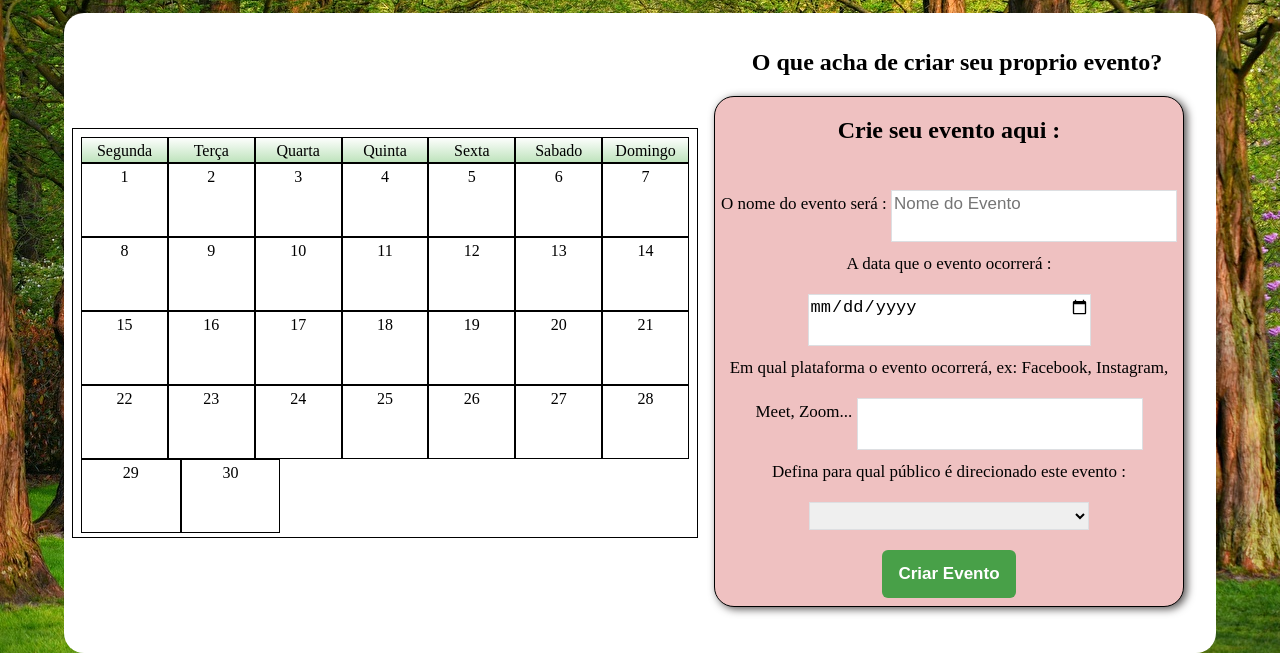
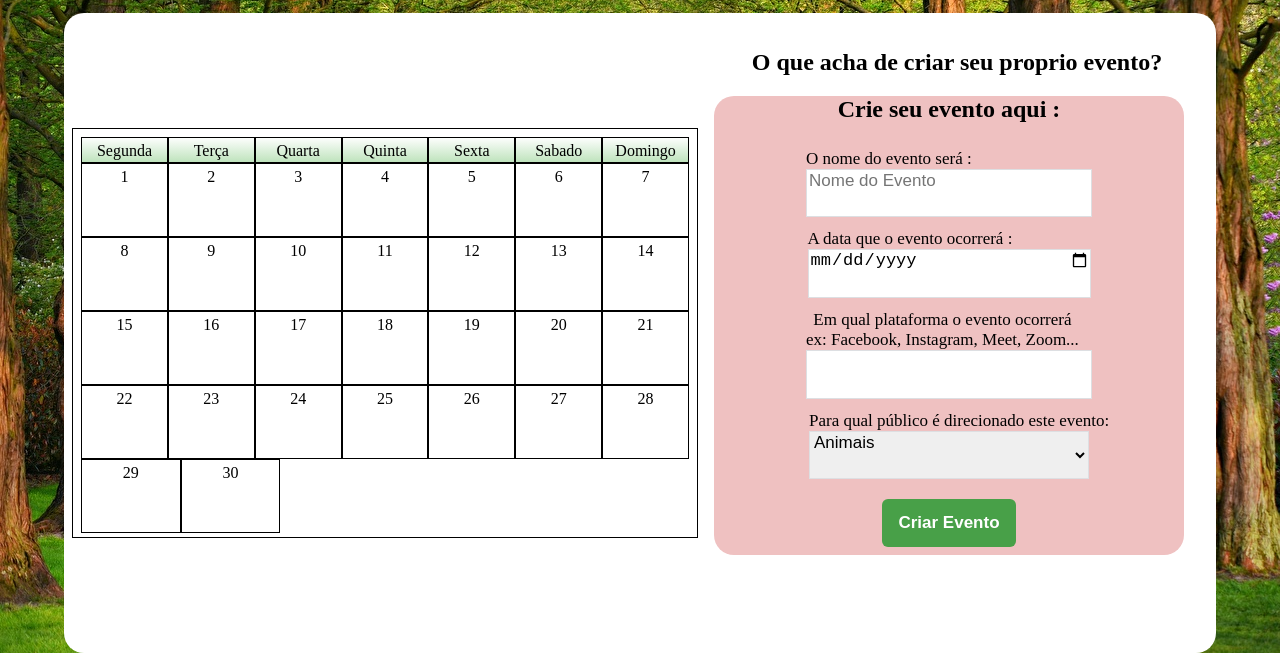
Before and after one commit to VitoriaAkemi/PanaceIA, a plain HTML site: page agenda.html in a window 1280 px wide. Shown: the part 187-840 px from the top of the page. Drawn offline with Linux system fonts and the light colour scheme.

Commit message:
alteração de direcionamento

```diff
--- a/agenda.html
+++ b/agenda.html
@@ -80,29 +80,29 @@
     </div>
     <div class="cria">
         <h2>O que acha de criar seu proprio evento? </h2>
-        <div class="criaEventos depoimento">
+        <div class="criaEventos">
         <h2>Crie seu evento aqui : </h2>
         <form action="">
             <div> <!--inputs para dados do evento a ser criado-->
-                <div class="campo"> <!--input do nome do evento-->
+                <div class="campo campoLabel"> <!--input do nome do evento-->
                     <label for="idnmEvento">O nome do evento será : </label>
                     <input type="text" id="idnmEvento" name="nmEv" class="entrada" placeholder="Nome do Evento" required
                     oninvalid="setCustomValidity('Esse campo deve ser preenchido para concluir a criação do evento!')"
                     pattern="^[a-zA-ZáàâãéèêíïóôõöúçñÁÀÂÃÉÈÍÏÓÔÕÖÚÇÑ ]{3,}$">
                 </div>
-                <div class="campo"> <!--input da data do evento-->
+                <div class="campo campoLabel"> <!--input da data do evento-->
                     <label for="idDataEvento">A data que o evento ocorrerá :</label>
                     <input type="date" id="idDataEvento" name="dtEv" class="entrada" required
                     oninvalid="setCustomValidity('Esse campo deve ser preenchido para concluir a criação do evento!')">
                 </div>
-                <div class="campo"> <!--input de qual plataforma sera o evento-->
-                    <label for="idPlataforma">Em qual plataforma o evento ocorrerá, ex: Facebook, Instagram, Meet, Zoom...</label>
+                <div class="campo campoLabel espaco"> <!--input de qual plataforma sera o evento-->
+                    <label for="idPlataforma">Em qual plataforma o evento ocorrerá<br> ex: Facebook, Instagram, Meet, Zoom...</label>
                     <input type="text" id="idPlataforma" name="plEv" class="entrada" required
                     oninvalid="setCustomValidity('Esse campo deve ser preenchido para concluir a criação do evento!')"
                     pattern="^[a-zA-ZáàâãéèêíïóôõöúçñÁÀÂÃÉÈÍÏÓÔÕÖÚÇÑ ]{3,}$">
                 </div>
-                <div class="campo"> <!--input de qaul sera o publico de interesse-->
-                    <label for="idInteressesEvento">Defina para qual público é direcionado este evento : </label>
+                <div class="campo campoLabel"> <!--input de qaul sera o publico de interesse-->
+                    <label for="idInteressesEvento">Para qual público é direcionado este evento: </label>
                     <select name="itEv" id="idInteressesEvento" class="entrada">
                         <option value="an">Animais</option>
                         <option value="ar">Artes</option>
--- a/css/style.css
+++ b/css/style.css
@@ -105,6 +105,7 @@ fieldset{
 .quadro{
     padding: 20px 0;
     display: flex;
+    justify-content: space-around;
 }
 
 .gif{
@@ -143,7 +144,6 @@ fieldset{
     font-size: 17px;
     width: 35vh;
     border: 1px solid #dddfe2;
-    height: 3vh;
     margin-top: 2.5vh;
 }
 
@@ -366,6 +366,10 @@ fieldset{
     height: 18vh;
 }
 
+input#idPlataforma {
+    margin-top: 5vh;
+}
+
 .quadro3 {
     margin: 0 auto;
     flex-direction: row;
```
